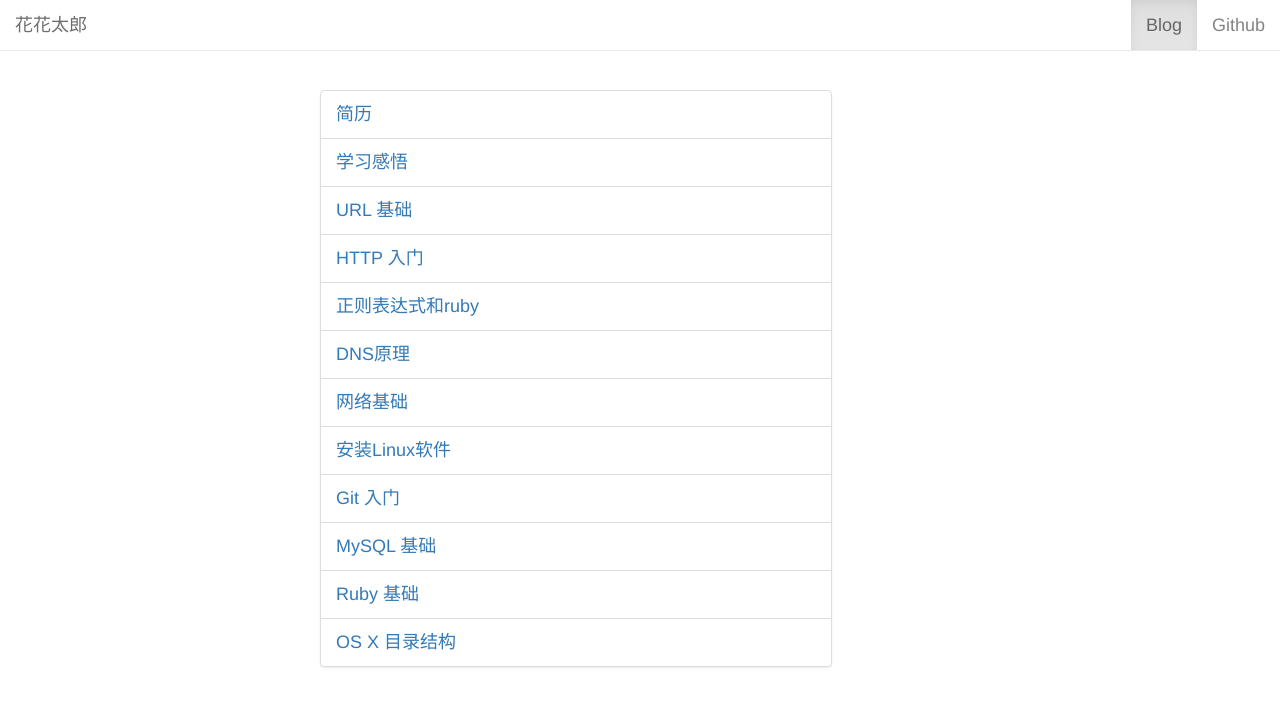
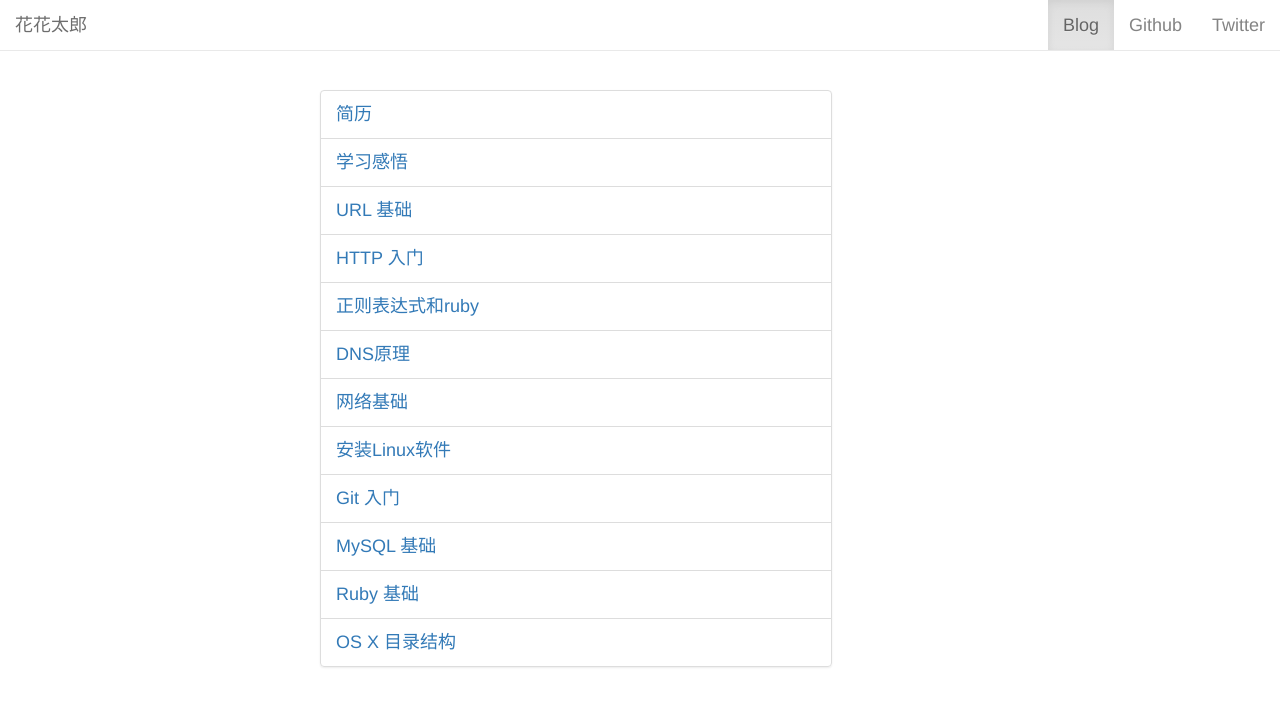
Before and after one commit to 0x00evil/0x00evil.github.io, a Jekyll site: the page built from index.html, in a window 1280 px wide. Shown: the top 707 px of the page. Built offline with Jekyll 4.4.1, drawn with Linux system fonts in a browser that asks for light colours; nearby versions of some CDN libraries.

Commit message:
加上了Twitter

```diff
--- a/_layouts/home.html
+++ b/_layouts/home.html
@@ -25,6 +25,7 @@
 <ul class="nav navbar-nav navbar-right">
 <li class="active"><a href="#">Blog</a></li>
 <li><a href="https://github.com/0x00evil">Github</a></li>
+<li><a href="https://twitter.com/huahuatailang">Twitter</a></li>
 </ul>
 </div>
 </div>
```
